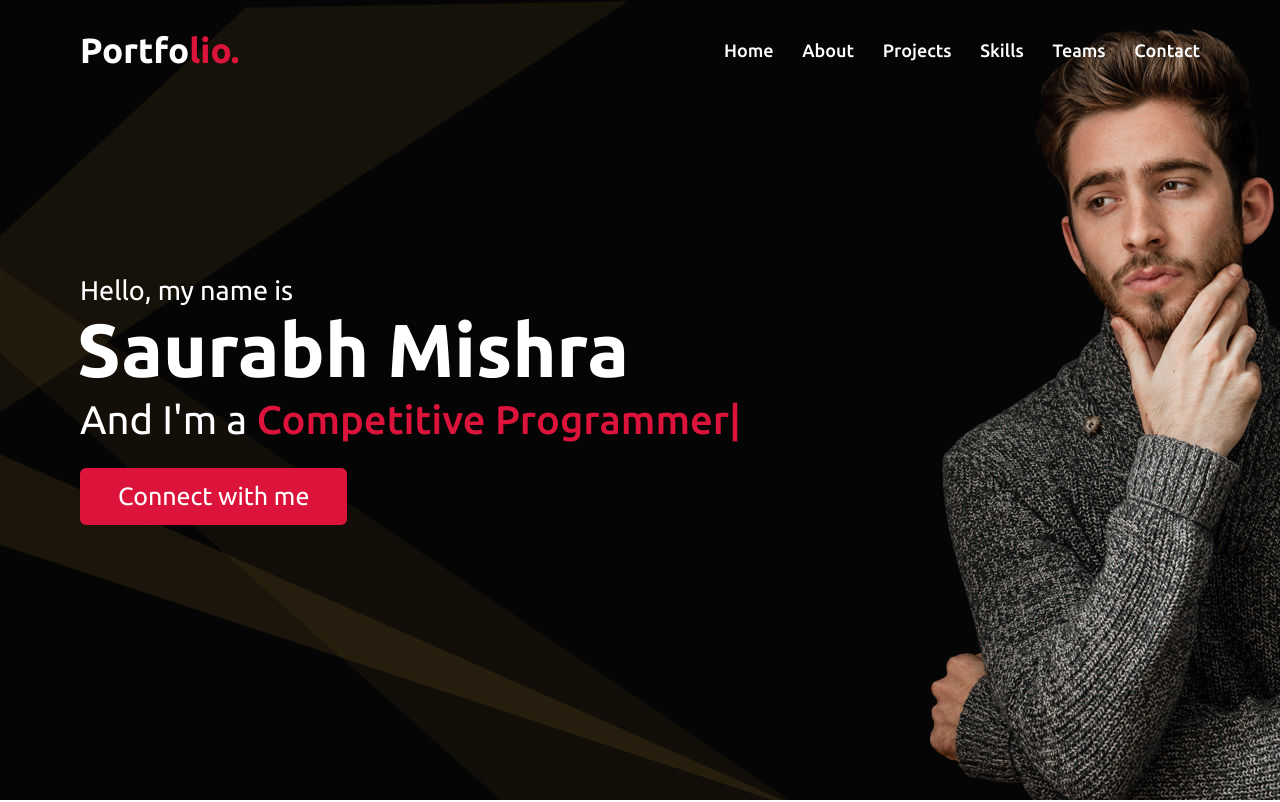
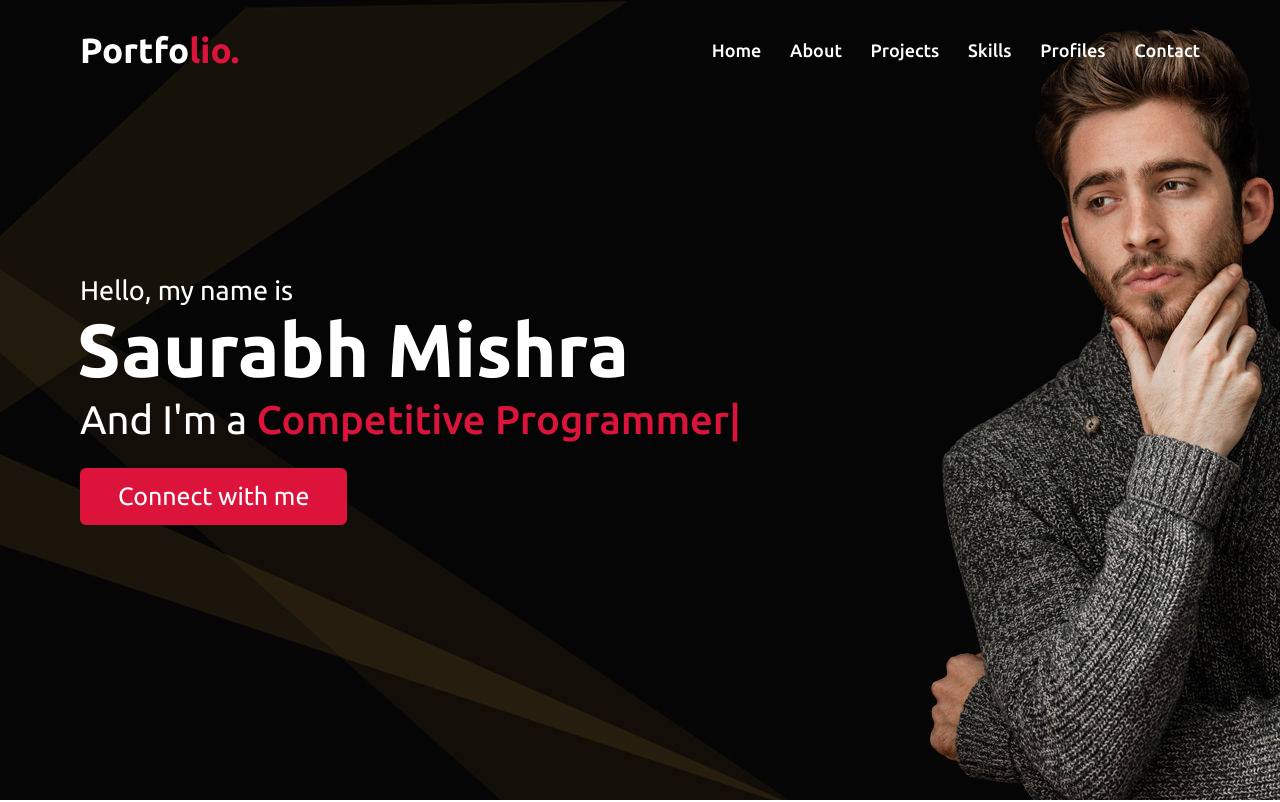
Before and after one commit to CosmicSaaurabh/myportfoliooo, a plain HTML site: page index.html in a window 1280 px wide. Shown: the top 802 px of the page. Drawn offline with nearby package versions, Linux system fonts and the light colour scheme.

Commit message:
second commit

```diff
--- a/index.html
+++ b/index.html
@@ -26,7 +26,7 @@
                 <li><a href="#about" class="menu-btn">About</a></li>
                 <li><a href="#services" class="menu-btn">Projects</a></li>
                 <li><a href="#skills" class="menu-btn">Skills</a></li>
-                <li><a href="#teams" class="menu-btn">Teams</a></li>
+                <li><a href="#teams" class="menu-btn">Profiles</a></li>
                 <li><a href="#contact" class="menu-btn">Contact</a></li>
             </ul>
             <div class="menu-btn">
```
